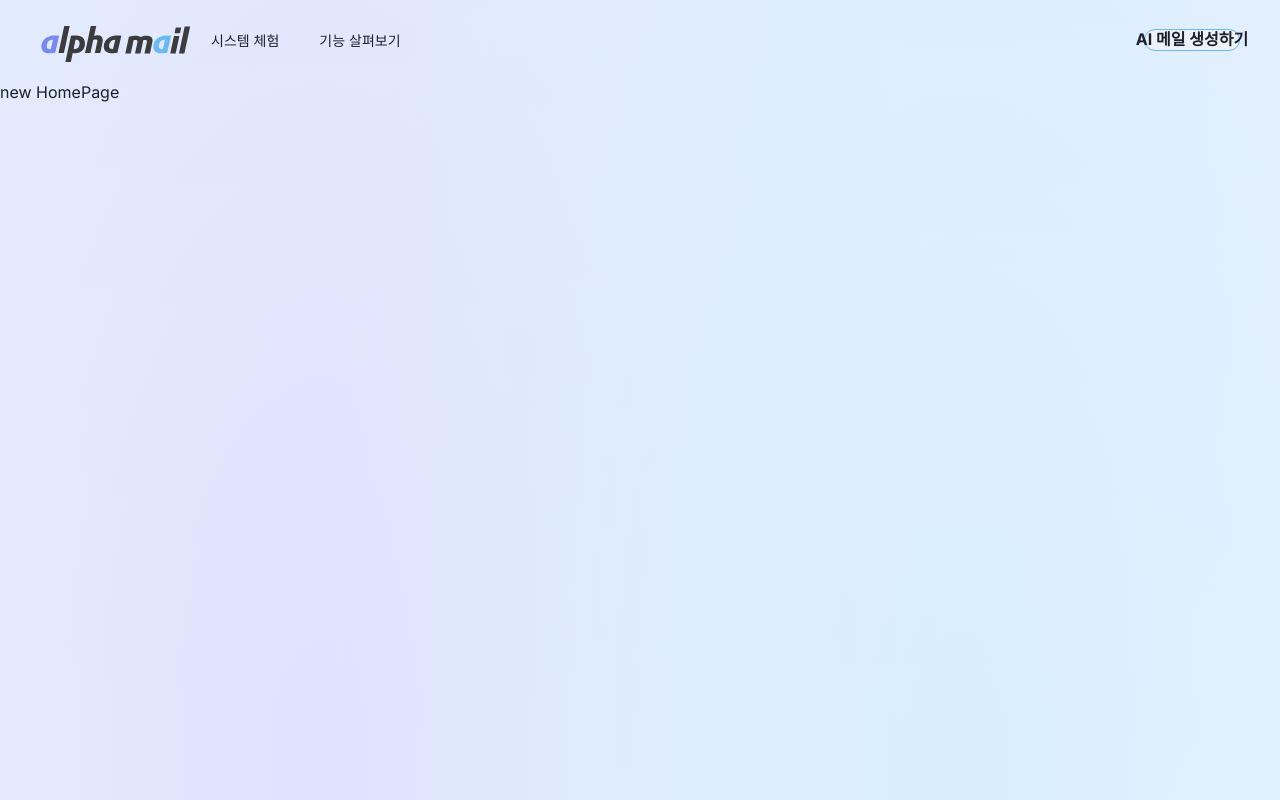
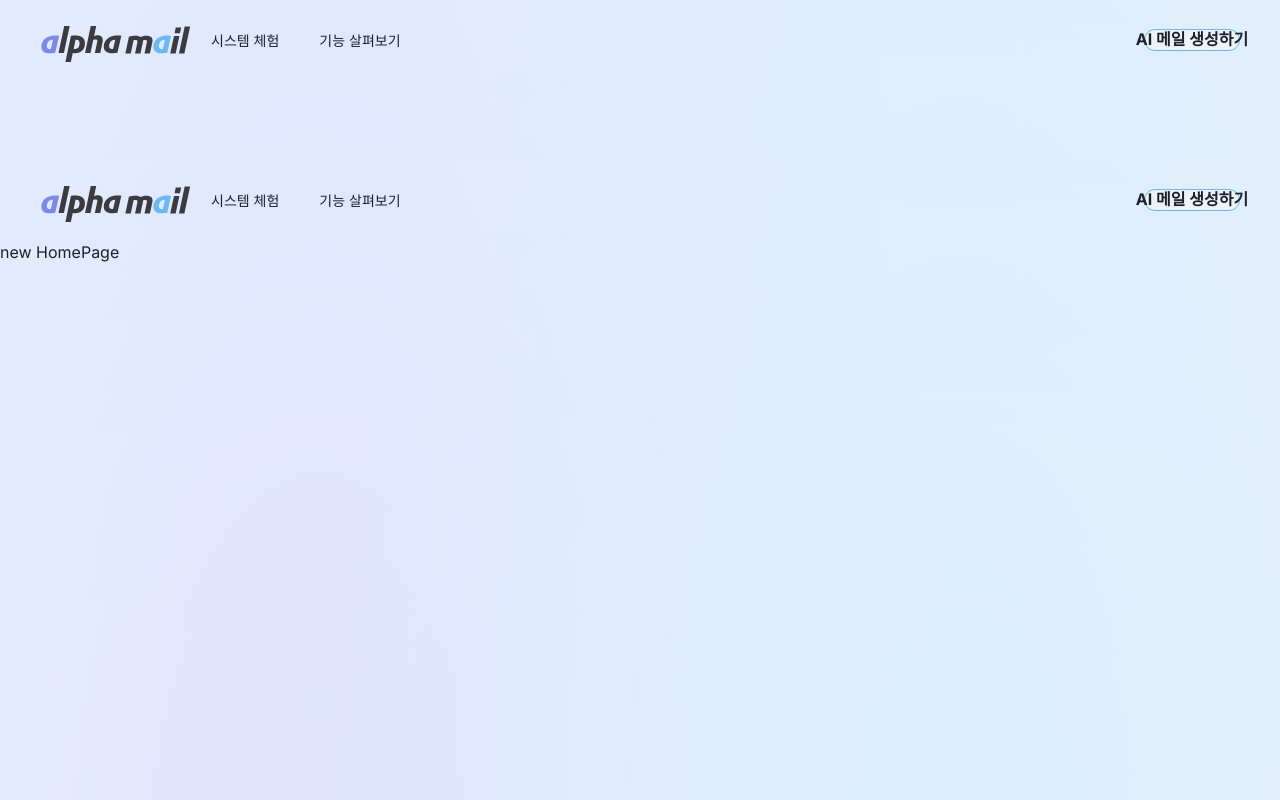
Before and after one commit to Beside-Potenday/frontend, a React (Create React App) app: page / in a window 1280 px wide. Shown: the top 800 px of the page. Built offline with nearby package versions, Linux system fonts and the light colour scheme.

Commit message:
feat: routes oulet 설정

```diff
--- /dev/null
+++ b/src/components/Layout/index.tsx
@@ -0,0 +1,40 @@
+import styled from "@emotion/styled"
+import { Outlet } from "react-router-dom"
+import { Header, HEADER_HEIGHT } from "./Header"
+import { useLocation } from "react-router-dom"
+
+interface WrapperProps {
+  isMailPage: boolean
+}
+
+export const Layout = () => {
+  const location = useLocation()
+  const isMailPage = location.pathname === "/mail"
+
+  return (
+    <Wrapper isMailPage={isMailPage}>
+      <Header />
+      <InnerWrapper>
+        <Outlet />
+      </InnerWrapper>
+    </Wrapper>
+  )
+}
+
+const Wrapper = styled.div<WrapperProps>`
+  width: 100%;
+  position: relative;
+  background: ${({ isMailPage }) =>
+    isMailPage
+      ? "white"
+      : `radial-gradient(50% 50% at 75% 25%, #d8edfd 0%, rgba(216, 237, 253, 0) 100%),
+         radial-gradient(50% 50% at 25% 25%, #dee2fd 0%, rgba(230, 233, 255, 0) 100%),
+         linear-gradient(180deg, #e5efff 0%, #fff 100%)`};
+`
+
+const InnerWrapper = styled.div`
+  width: 100%;
+  padding-top: ${HEADER_HEIGHT};
+  position: relative;
+  background-color: transparent;
+`
--- /dev/null
+++ b/src/routes/path.ts
@@ -0,0 +1,5 @@
+export const RouterPath = {
+  root: "/",
+  home: "/",
+  mail: "/mail",
+}
```
Also changed, not shown: src/routes/index.tsx (+8 -6 lines).
